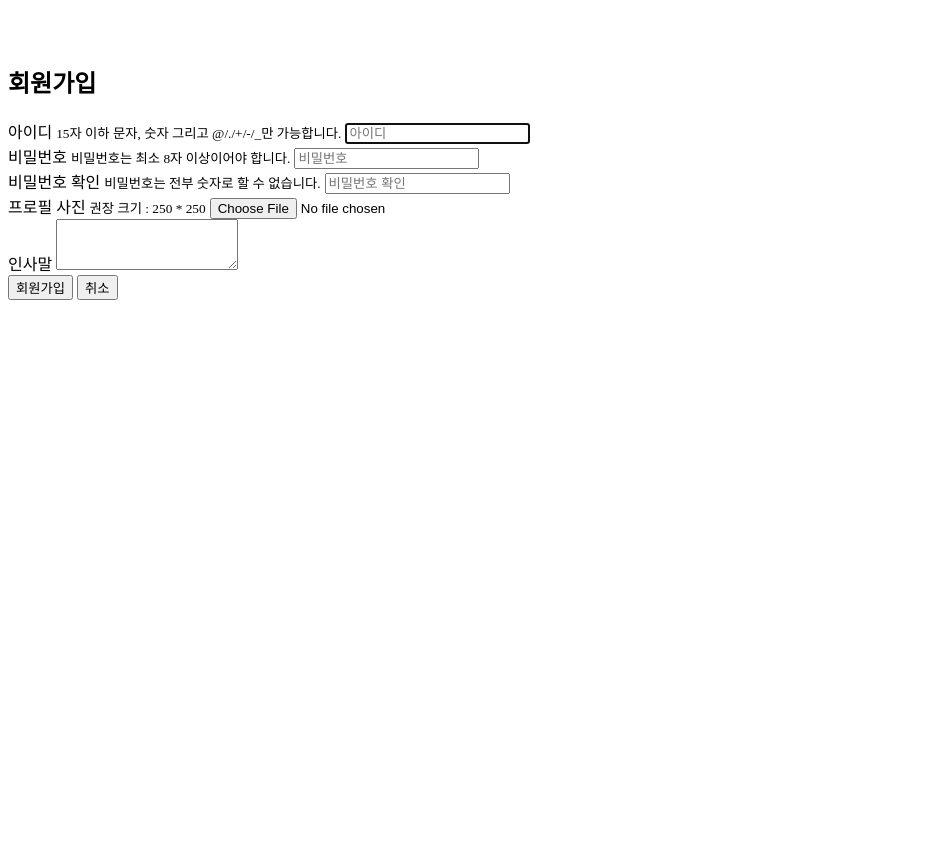
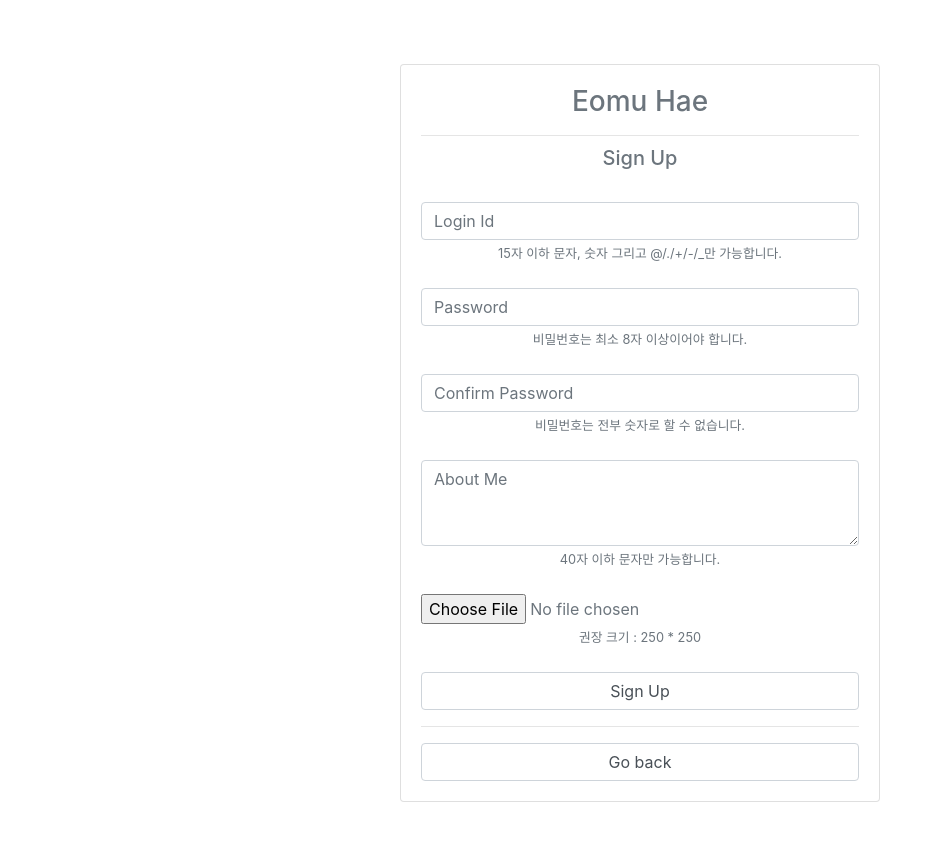
Before and after one commit to integerJI/myProject, a Django app: page /myMember/signup/ in a window 1280 px wide. Shown: the whole page, without its empty margins (0-935 px from the left). Before the commit the page ends 300 px from the top, so only its background shows below. Run offline with Django 3.2, Linux system fonts and the light colour scheme; some libraries are stand-ins or nearby versions.

Commit message:
signin, signup 디자인 변경, messages 추가

```diff
--- a/myMember/templates/signup.html
+++ b/myMember/templates/signup.html
@@ -5,39 +5,72 @@
 <head>
     <meta charset="UTF-8">
     <meta name="viewport" content="width=device-width, initial-scale=1.0">
+    <link rel="stylesheet" href="https://stackpath.bootstrapcdn.com/bootstrap/4.4.1/css/bootstrap.min.css" integrity="sha384-Vkoo8x4CGsO3+Hhxv8T/Q5PaXtkKtu6ug5TOeNV6gBiFeWPGFN9MuhOf23Q9Ifjh" crossorigin="anonymous">
+    <script src="https://code.jquery.com/jquery-3.4.1.slim.min.js" integrity="sha384-J6qa4849blE2+poT4WnyKhv5vZF5SrPo0iEjwBvKU7imGFAV0wwj1yYfoRSJoZ+n" crossorigin="anonymous"></script>
+    <script src="https://cdn.jsdelivr.net/npm/popper.js@1.16.0/dist/umd/popper.min.js" integrity="sha384-Q6E9RHvbIyZFJoft+2mJbHaEWldlvI9IOYy5n3zV9zzTtmI3UksdQRVvoxMfooAo" crossorigin="anonymous"></script>
+    <script src="https://stackpath.bootstrapcdn.com/bootstrap/4.4.1/js/bootstrap.min.js" integrity="sha384-wfSDF2E50Y2D1uUdj0O3uMBJnjuUD4Ih7YwaYd1iqfktj0Uod8GCExl3Og8ifwB6" crossorigin="anonymous"></script>
 </head>
+
 <body>
-    <form method="POST" action="" class="sign-up-form" class="sign-in-form" enctype="multipart/form-data">
+
+<div class="mt-3 container">
+  {% if messages %}
+    <div class="alert alert-warning alert-dismissible fade show" role="alert">
+  {% for message in messages %}
+    <strong>{{ message.message }}</strong>
+  {% endfor %}
+    <button type="button" class="close" data-dismiss="alert" aria-label="Close">
+      <span aria-hidden="true">&times;</span>
+    </button>
+    </div>
+  {% endif %}
+</div>
+
+<div class="d-flex justify-content-center">
+    <div class="mt-5 mb-5 text-muted text-center">
+        <div class="card" style="width: 30rem;">
+            <div class="card-body">
+            <h3 class="card-title">Eomu Hae</h5>
+            <hr>
+            <h5 class="card-subtitle mb-2 text-muted">Sign Up</h6>
+              <br>
+                <form class="form-signin" method="POST" action="{% url 'signup'%}" enctype="multipart/form-data">
                     {%csrf_token%}
+                    <div class="form-label-group">
+                    <input type="text" name="user-username" class="form-control" placeholder="Login Id" maxlength="15">
+                    <small class="text-muted">15자 이하 문자, 숫자 그리고 @/./+/-/_만 가능합니다.</small>
+                    </div>
                     <br>
-        <div class="d-flex justify-content-center">
+                    <div class="form-label-group">
+                    <input type="password" name="user-password1" class="form-control" placeholder="Password">
+                    <small class="text-muted">비밀번호는 최소 8자 이상이어야 합니다.</small>
+                    </div>
                     <br>
-        <h2>회원가입</h2>
+                    <div class="form-label-group">
+                    <input type="password" name="user-password2" class="form-control" placeholder="Confirm Password">
+                    <small class="text-muted">비밀번호는 전부 숫자로 할 수 없습니다.</small>
                     </div>
-        <div class="form-group">
-            아이디 <small class="text-muted">15자 이하 문자, 숫자 그리고 @/./+/-/_만 가능합니다.</small>
-            <input type="text" name="user-username" class="form-control" placeholder="아이디" maxlength="15" autofocus required id="id_user-username">
+                    <br>
+                    <div class="form-label-group">
+                    <textarea class="form-control" id="id_profile-intro" rows="3" name="profile-intro" placeholder="About Me" maxlength="40"></textarea>
+                    <small class="text-muted">40자 이하 문자만 가능합니다.</small>
                     </div>
-          <div class="form-group">
-              <label for="exampleInputPassword1">비밀번호 <small class="text-muted">비밀번호는 최소 8자 이상이어야 합니다.</small></label>
-              <input type="password" class="form-control" id="exampleInputPassword1" placeholder="비밀번호" name="user-password1" required id="id_user-password1">
+                    <br>
+                    <div class="form-label-group">
+                    <input type="file" name="profile-profile_image" class="form-control-file" accept="image/*">
+                    <small class="text-muted">권장 크기 : 250 * 250</small>
                     </div>
-            <div class="form-group">
-                <label for="exampleInputPassword1">비밀번호 확인 <small class="text-muted">비밀번호는 전부 숫자로 할 수 없습니다.</small></label>
-                <input type="password" class="form-control" id="exampleInputPassword1" placeholder="비밀번호 확인" name="user-password2" required id="id_user-password2">
+                    <br>
+                    <button type="submit" class="form-control">Sign Up</button>
+                </form>
+                <hr>
+                <a href="{% url 'signin' %}">
+                    <button type="submit" class="form-control">Go back</button>
+                </a>
             </div>
-          <div class="form-group">
-              <label for="exampleFormControlFile1">프로필 사진 <small class="text-muted">권장 크기 : 250 * 250</small></label>
-              <input type="file" class="form-control-file" id="id_profile-profile_image" name="profile-profile_image" accept="image/*" >
         </div>
-          <div class="form-group">
-              <label for="exampleFormControlTextarea1">인사말</label>
-              <textarea class="form-control" id="id_profile-intro" rows="3" name="profile-intro"></textarea>
     </div>
-          <button type="submit" class="save btn btn-success">회원가입</button>
-          <a href="{% url 'index' %}">
-            <button type="button" class="btn btn-danger">취소</button>
-          </a>
-      </form>
+</div>
+
 </body>
 </html>
--- a/myMember/views.py
+++ b/myMember/views.py
@@ -38,8 +38,12 @@ def signup(request):
 
 
 class Loginviews(LoginView):
-    # 로그인을 할때 나올 페이지
     template_name = 'signin.html'
+
+    def form_invalid(self, form):
+        messages.error(self.request, '로그인에 실패하였습니다. Id 혹은 Password를 확인해 주세요.', extra_tags='danger')
+        return super().form_invalid(form)
+
 signin = Loginviews.as_view()
 
 
```
Also changed, not shown: myMember/templates/signin.html (+41 -6 lines), README.md, db.sqlite3, media/usr/jpg_sample.jpg (added). Lines whose indentation alone changed are shown as unchanged.
